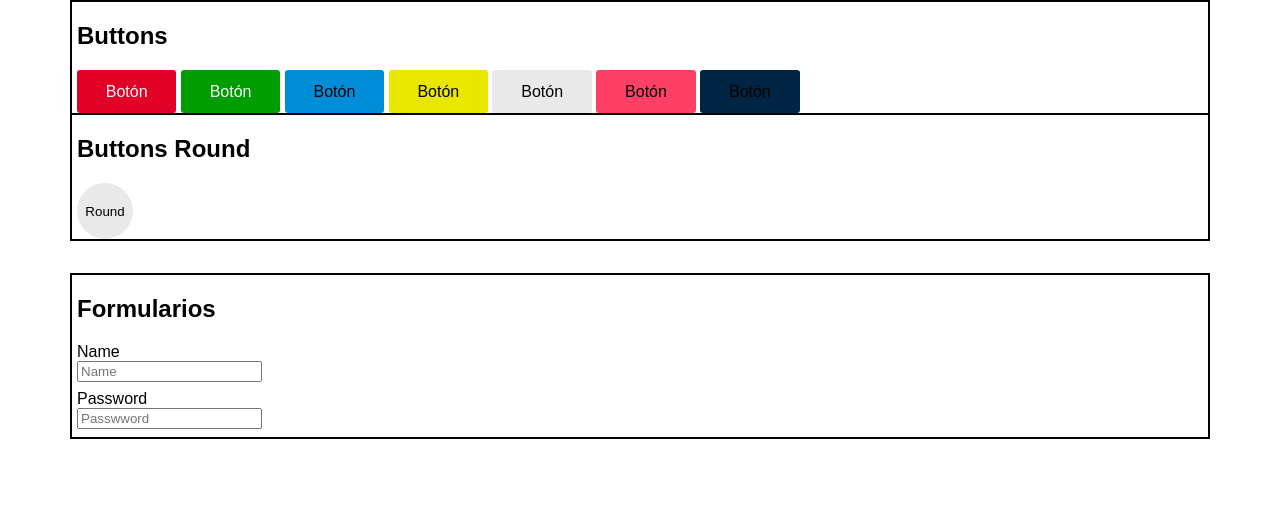
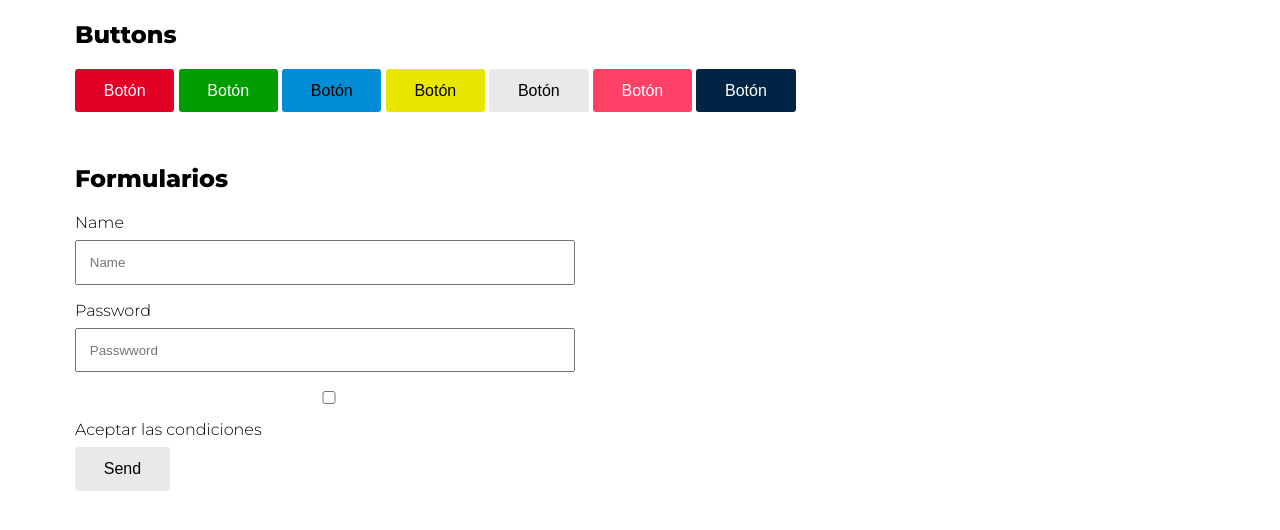
Before and after one commit to iamadeveloper-es/Modules, a website: page components.html in a window 1280 px wide. Drawn offline with Linux system fonts and the light colour scheme.

Commit message:
Default Typography Montserrat

```diff
--- a/components.html
+++ b/components.html
@@ -6,8 +6,22 @@
     <meta name="viewport" content="width=device-width, initial-scale=1.0">
     <meta http-equiv="X-UA-Compatible" content="ie=edge">
     <title>Layout Components</title>
+    <link href="https://fonts.googleapis.com/css2?family=Montserrat:ital,wght@0,300;0,400;0,800;1,400" rel="stylesheet">
     <link rel="stylesheet" href="dist/css/layout.css">
     <link rel="stylesheet" href="dist/css/components/components.css">
+    <style>
+        body {
+            font-family: 'Montserrat', sans-serif;
+            font-weight: 200;
+        }
+        h1,
+        h2,
+        h3,
+        h4,
+        h5 {
+            font-weight: 700;
+        }
+    </style>
 </head>
 
 <body>
@@ -24,12 +38,12 @@
                 <button class="btn btn--drk-blue">Botón</button>
             </div>
         </div>
-        <div class="fila">
+        <!-- <div class="fila">
             <div class="column">
                 <h2>Buttons Round</h2>
                 <button class="btn-round">Round</button>
             </div>
-        </div>
+        </div> -->
     </div>
     <div class="contenedor">
         <div class="fila">
@@ -42,6 +56,10 @@
                     <input type="text" placeholder="Name">
                     <label for="">Password</label>
                     <input type="text" placeholder="Passwword">
+                    <div class="checkbox-container">
+                        <label for="check"><input type="checkbox" name="check" id="">Aceptar las condiciones</label>
+                    </div>
+                    <input type="submit" value="Send">
                 </form>
             </div>
         </div>
--- a/src/scss/_grid.scss
+++ b/src/scss/_grid.scss
@@ -4,11 +4,11 @@
     margin-left: auto;
     margin-right: auto;
     padding: 0 15px;
-    border: 1px solid black;
+    /* border: 1px solid black; */
 }
 .contenedor-fw{
     width: 100%;
-    border: 1px solid black;
+    /* border: 1px solid black; */
     .fila{
         margin-right: 0;
         margin-left: 0;
@@ -19,7 +19,7 @@
     flex-wrap: wrap;
     margin-right: -15px;
     margin-left: -15px;
-    border: 1px solid black;
+    /* border: 1px solid black; */
 }
 .column{
     @include column;
--- a/src/scss/_reset.scss
+++ b/src/scss/_reset.scss
@@ -6,9 +6,6 @@ html, body{
     margin: 0;
     padding: 0;
 }
-body{
-    font-family: Arial, Helvetica, sans-serif;
-}
 ol, ul {
 	list-style: none;
 }
--- a/src/scss/components/_buttons.scss
+++ b/src/scss/components/_buttons.scss
@@ -2,8 +2,6 @@
     @include btn;
     padding: .8rem 1.8rem;
     border-radius: 3px;
-    cursor: pointer;
-    font-size: 16px;
     &.btn--red{
         background-color: $red;
         color: $white;
@@ -17,6 +15,7 @@
     }
     &.btn--drk-blue{
         background-color: $darkBlue;
+        color: $white;
     }
     &.btn--yellow{
         background-color: $yellow;
@@ -26,6 +25,7 @@
     } */
     &.btn--pink{
         background-color: $pink;
+        color: $white;
     }
 }
 .btn-round{
@@ -34,5 +34,4 @@
     width: 3.5rem;
     display: inline-block;
     height: 3.5rem;
-    cursor: pointer;
 }
--- a/src/scss/components/_forms.scss
+++ b/src/scss/components/_forms.scss
@@ -1,9 +1,26 @@
 .form{
+    width: 100%;
+    max-width: 500px;
     input,label{
         display: block;
+        width: 100%;
+    }
+    label{
+        margin-bottom: .5rem;
     }
     input{
-        margin-bottom: .5rem;
+        margin-bottom: 1rem;
+        padding: .8rem;
+    }
+    input[type=button], input[type=submit], input[type=reset] {
+        @include btn;
+        width: auto;
+        width: auto;
+        padding: .8rem 1.8rem;
+        border-radius: 3px;
+    }
+    .checkbox-container{
+        display:flex;
     }
 
 }
--- a/src/scss/components/_mixins.scss
+++ b/src/scss/components/_mixins.scss
@@ -1,4 +1,6 @@
 @mixin btn {
     background-color: #e9e9e9;
     border: none;
+    font-size: 16px;
+    cursor: pointer;
 }
```
Also changed, not shown: index.html (+14 -0 lines), dist/css/components/components.css, dist/css/layout.css, 2 other files.
